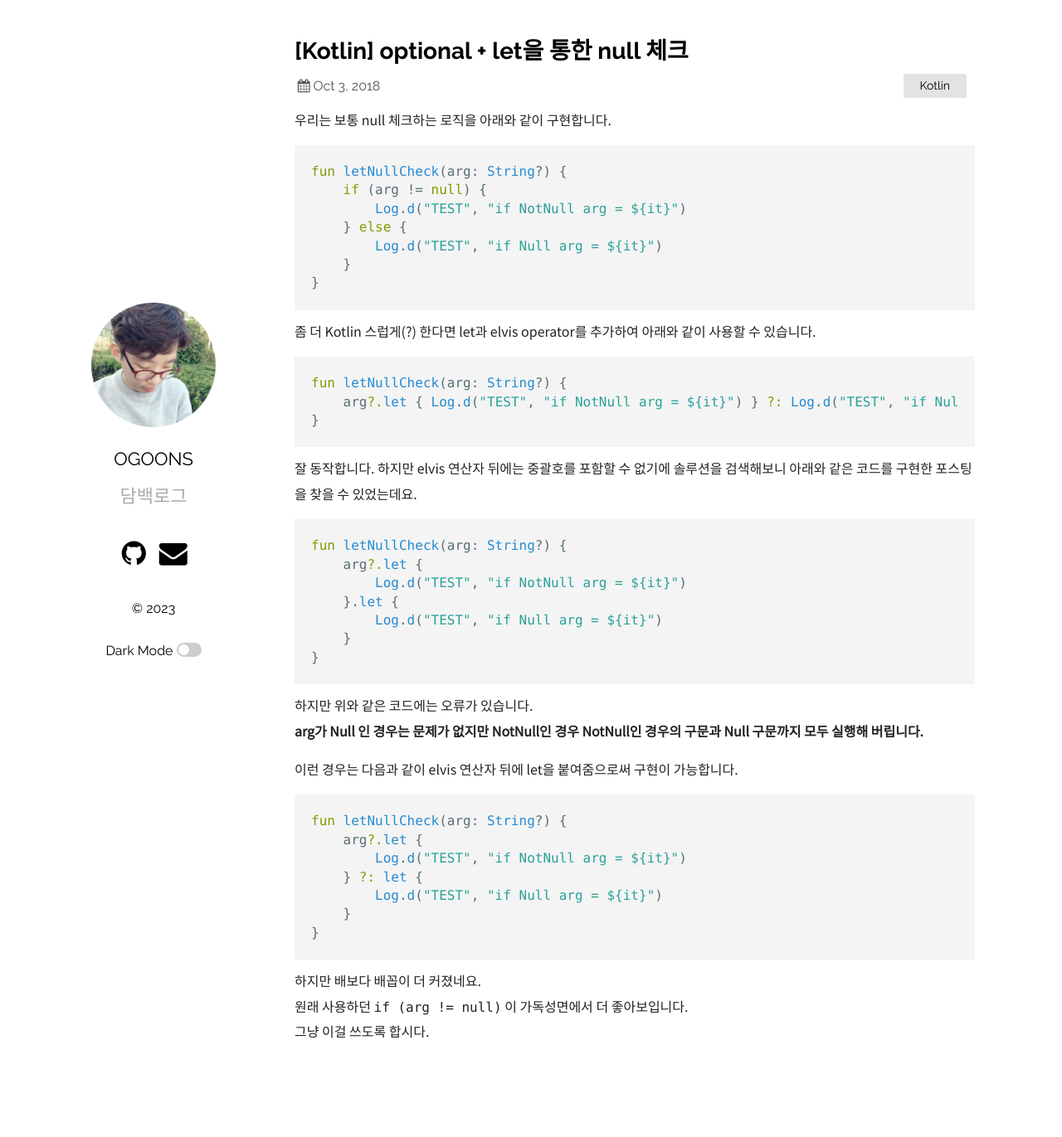
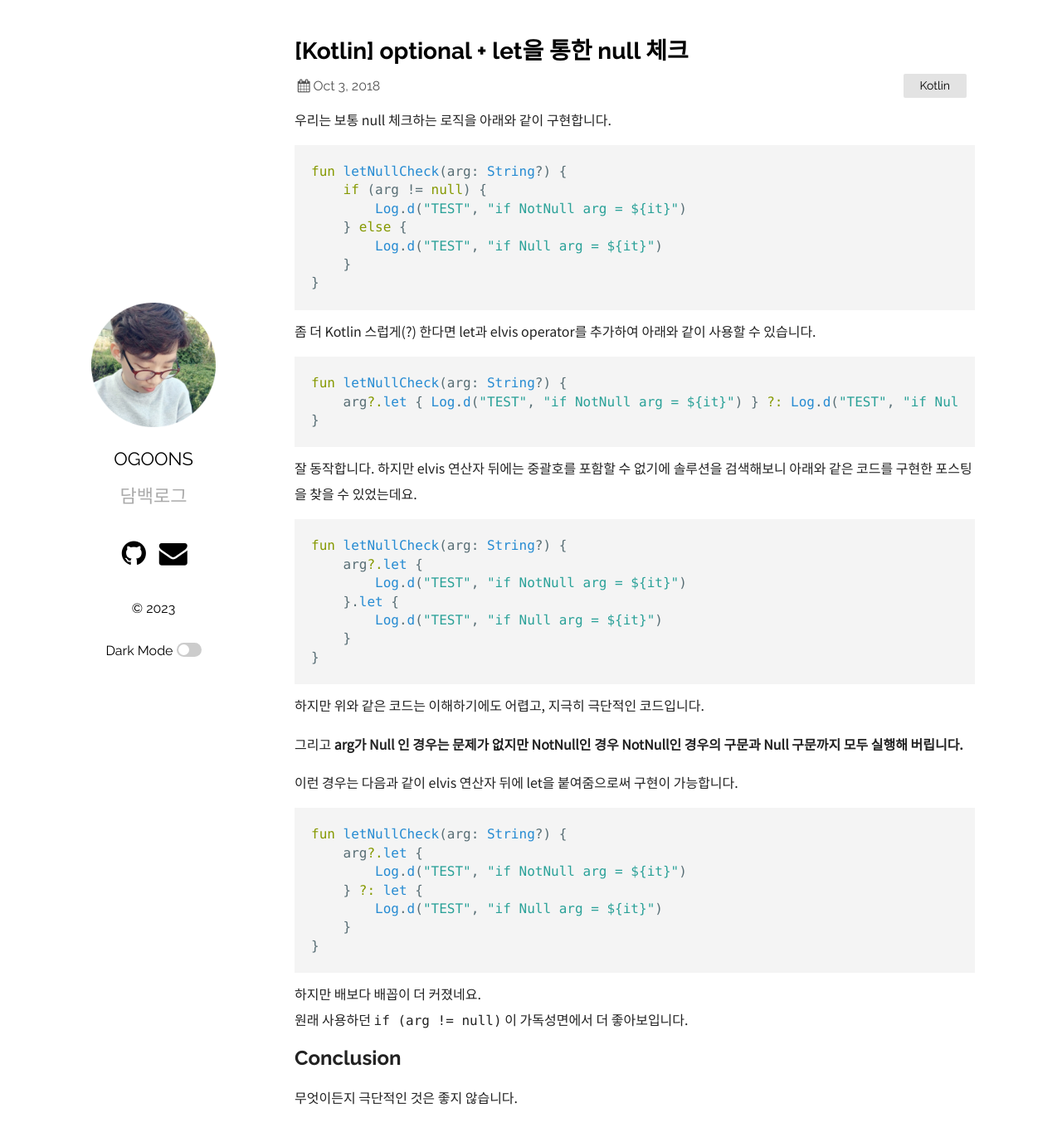
Before and after one commit to ogoons/ogoons.github.io, a Jekyll site: the page built from _posts/2018-10-03-kotlin-optional-let.md, in a window 1280 px wide and 1383 px high. Shown: the top 1371 px of the window at 83% size. Built offline with Jekyll 4.4.1, drawn with Linux system fonts in a browser that asks for light colours; comment, search, counter and statistics services are not loaded.

Commit message:
Update post

````diff
--- a/_posts/2018-10-03-kotlin-optional-let.md
+++ b/_posts/2018-10-03-kotlin-optional-let.md
@@ -5,6 +5,7 @@ categories: Kotlin
 ---
 
 우리는 보통 null 체크하는 로직을 아래와 같이 구현합니다.
+
 ```kotlin
 fun letNullCheck(arg: String?) {
     if (arg != null) {
@@ -14,14 +15,18 @@ fun letNullCheck(arg: String?) {
     }
 }
 ```
+
 좀 더 Kotlin 스럽게(?) 한다면 let과 elvis operator를 추가하여 아래와 같이 사용할 수 있습니다.
+
 ```kotlin
 fun letNullCheck(arg: String?) {
     arg?.let { Log.d("TEST", "if NotNull arg = ${it}") } ?: Log.d("TEST", "if Null arg = ${it}")
 }
 ```
+
 잘 동작합니다.
 하지만 elvis 연산자 뒤에는 중괄호를 포함할 수 없기에 솔루션을 검색해보니 아래와 같은 코드를 구현한 포스팅을 찾을 수 있었는데요.
+
 ```kotlin
 fun letNullCheck(arg: String?) {
     arg?.let {
@@ -31,10 +36,13 @@ fun letNullCheck(arg: String?) {
     }
 }
 ```
-하지만 위와 같은 코드에는 오류가 있습니다.<br>
-**arg가 Null 인 경우는 문제가 없지만 NotNull인 경우 NotNull인 경우의 구문과 Null 구문까지 모두 실행해 버립니다.**
+
+하지만 위와 같은 코드는 이해하기에도 어렵고, 지극히 극단적인 코드입니다.
+
+그리고 **arg가 Null 인 경우는 문제가 없지만 NotNull인 경우 NotNull인 경우의 구문과 Null 구문까지 모두 실행해 버립니다.**
 
 이런 경우는 다음과 같이 elvis 연산자 뒤에 let을 붙여줌으로써 구현이 가능합니다.
+
 ```kotlin
 fun letNullCheck(arg: String?) {
     arg?.let {
@@ -44,6 +52,10 @@ fun letNullCheck(arg: String?) {
     }
 }
 ```
-하지만 배보다 배꼽이 더 커졌네요.<br>
-원래 사용하던 `if (arg != null)` 이 가독성면에서 더 좋아보입니다.<br>
-그냥 이걸 쓰도록 합시다.
+
+하지만 배보다 배꼽이 더 커졌네요.
+원래 사용하던 `if (arg != null)` 이 가독성면에서 더 좋아보입니다.
+
+## Conclusion
+
+무엇이든지 극단적인 것은 좋지 않습니다.
````
